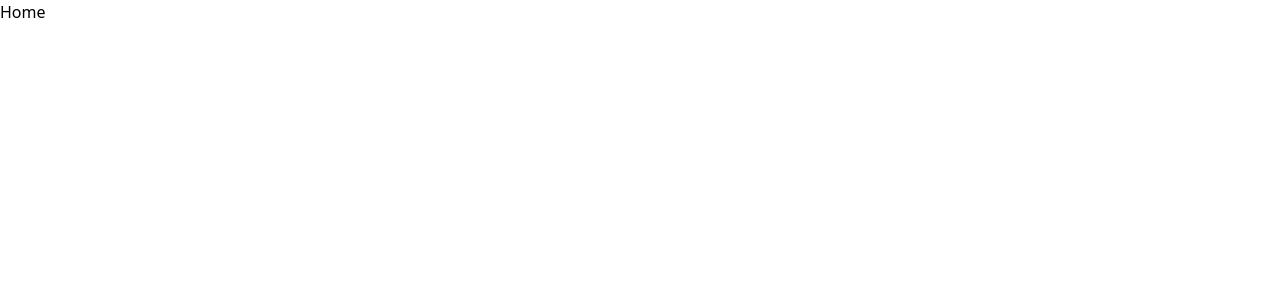
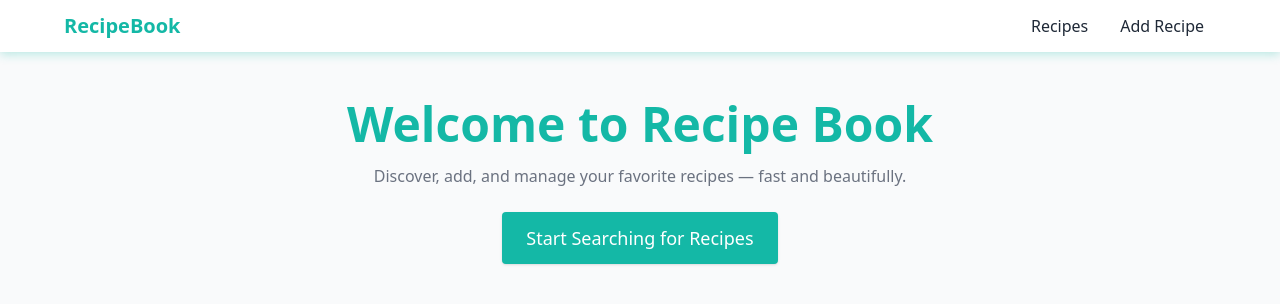
Before and after one commit to Shamitha01/Recipe, a React (Vite) app: page / in a window 1280 px wide. Shown: the top 304 px of the page. Built offline with nearby package versions, Linux system fonts and the light colour scheme.

Commit message:
Home page + Nav bar done

```diff
--- a/src/App.jsx
+++ b/src/App.jsx
@@ -1,3 +1,4 @@
+import Navbar from "./components/Navbar";
 import { BrowserRouter } from "react-router-dom";
 import { QueryClient, QueryClientProvider } from "@tanstack/react-query";
 import AppRoutes from "./routes/AppRoutes";
@@ -8,7 +9,12 @@ export default function App() {
   return (
     <QueryClientProvider client={queryClient}>
       <BrowserRouter>
-        <AppRoutes />
+        <div className="flex flex-col min-h-screen bg-base-bg text-base-text">
+          <Navbar />
+          <main className="flex-grow">
+            <AppRoutes />
+          </main>
+        </div>
       </BrowserRouter>
     </QueryClientProvider>
   );
--- a/src/components/Navbar.jsx
+++ b/src/components/Navbar.jsx
@@ -0,0 +1,32 @@
+import { NavLink } from "react-router-dom";
+
+export default function Navbar() {
+  const baseClasses =
+    "px-3 py-2 rounded transition duration-200 text-sm sm:text-base";
+
+  const getLinkClasses = ({ isActive }) =>
+    isActive
+      ? `${baseClasses} bg-brand text-white`
+      : `${baseClasses} text-base-text hover:bg-brand hover:text-white`;
+
+  return (
+    <nav className="bg-white shadow-teal px-4 py-3 sticky top-0 z-50">
+      <div className="max-w-6xl mx-auto flex justify-between items-center">
+        {/* Brand */}
+        <NavLink to="/" className="text-xl font-bold text-brand">
+          RecipeBook
+        </NavLink>
+
+        {/* Nav Links */}
+        <div className="space-x-2">
+          <NavLink to="/recipes" className={getLinkClasses}>
+            Recipes
+          </NavLink>
+          <NavLink to="/add-recipe" className={getLinkClasses}>
+            Add Recipe
+          </NavLink>
+        </div>
+      </div>
+    </nav>
+  );
+}
--- a/src/pages/Home.jsx
+++ b/src/pages/Home.jsx
@@ -1,9 +1,24 @@
-function Home() {
-    return (
-        <div>
-            Home
-        </div>
-    )
+import { useNavigate } from "react-router-dom";
+
+export default function Home() {
+  const navigate = useNavigate();
+
+  return (
+    <div className="flex items-center justify-center px-4 py-12">
+      <div className="text-center max-w-md sm:max-w-lg md:max-w-2xl">
+        <h1 className="text-3xl sm:text-4xl md:text-5xl font-bold text-brand mb-4">
+          Welcome to Recipe Book
+        </h1>
+        <p className="text-base text-base-muted mb-6">
+          Discover, add, and manage your favorite recipes — fast and beautifully.
+        </p>
+        <button
+          onClick={() => navigate("/recipes")}
+          className="bg-brand hover:bg-brand-dark text-white px-6 py-3 rounded shadow text-base sm:text-lg"
+        >
+          Start Searching for Recipes
+        </button>
+      </div>
+    </div>
+  );
 }
-
-export default Home
--- a/tailwind.config.js
+++ b/tailwind.config.js
@@ -3,7 +3,6 @@ export default {
   content: [
     "./index.html",
     "./src/**/*.{js,ts,jsx,tsx}",
-
   ],
   theme: {
     extend: {
@@ -24,6 +23,9 @@ export default {
         },
         danger: "#dc2626",         // red-600
       },
+      boxShadow: {
+        'teal': '0 2px 10px rgba(20, 184, 166, 0.3)',
+      },
     },
   },
   plugins: [],
```
